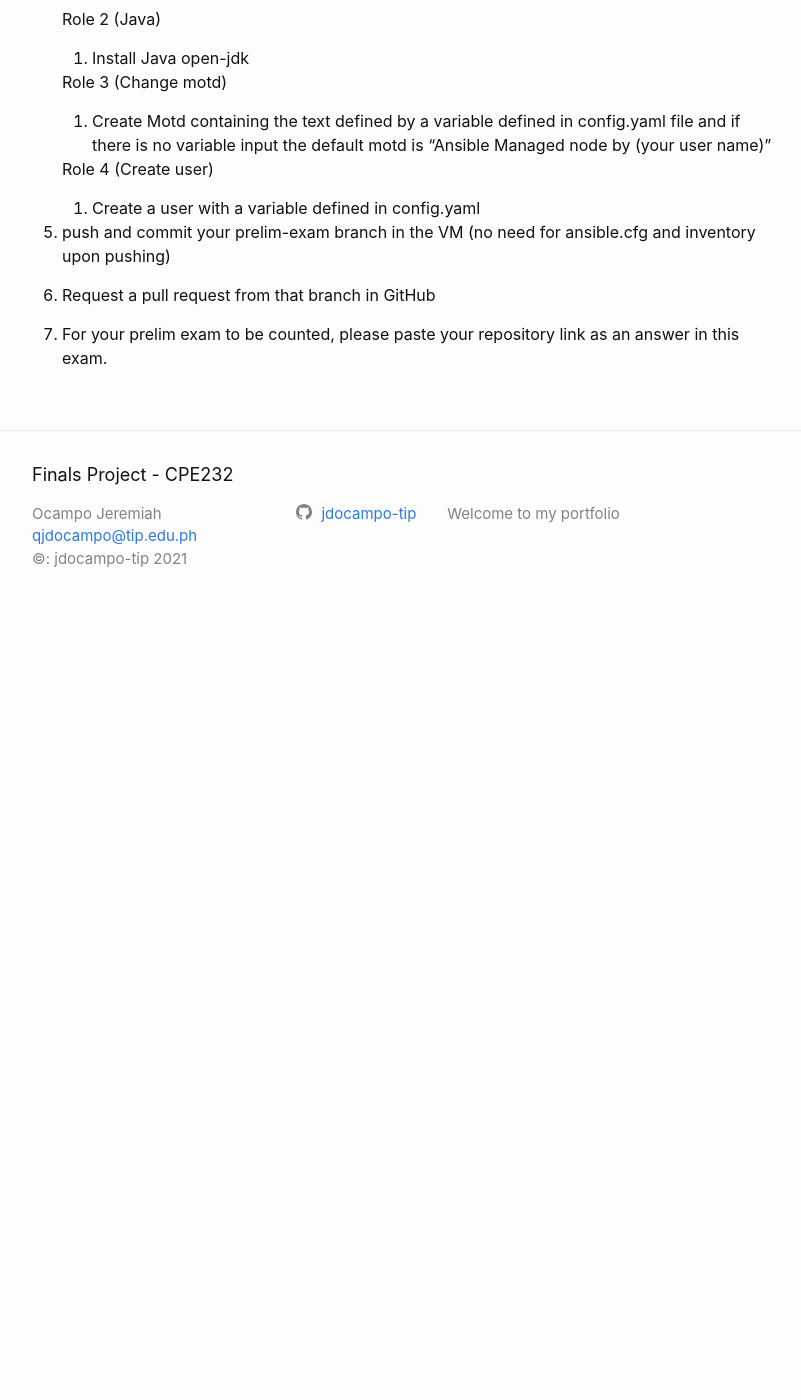
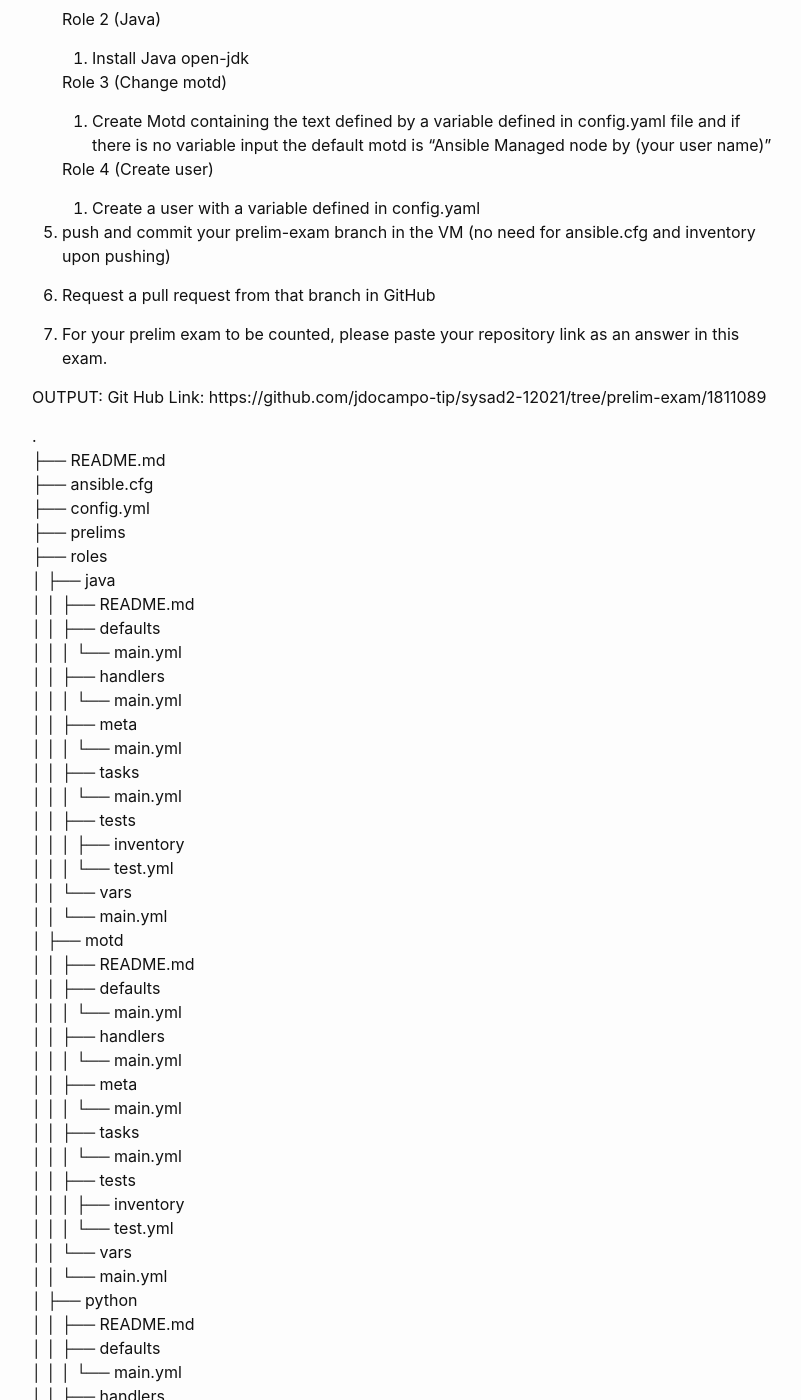
Before and after one commit to jdocampo-tip/jdocampo.github.io, a Jekyll site: the page built from Project/Prelim/_posts/2021-01-16-prelim_exam.md, in a window 1280 px wide and 1400 px high, scrolled down 782 px. Shown: the whole window, without its empty margins (238-1039 px from the left). Built offline with Jekyll 4.4.1, drawn with Linux system fonts in a browser that asks for light colours; before the commit the page ends 1412 px from its top, so only the background shows below that; some of the changed text lies outside the part shown.

Commit message:
Prelim Exam

```diff
--- a/Project/Prelim/_posts/2021-01-16-prelim_exam.md
+++ b/Project/Prelim/_posts/2021-01-16-prelim_exam.md
@@ -39,3 +39,76 @@ Follow procedure:
 6. Request a pull request from that branch in GitHub
 
 7. For your prelim exam to be counted, please paste your repository link as an answer in this exam.
+
+
+OUTPUT:
+Git Hub Link: https://github.com/jdocampo-tip/sysad2-12021/tree/prelim-exam/1811089
+
+.
+├── README.md
+├── ansible.cfg
+├── config.yml
+├── prelims
+├── roles
+│   ├── java
+│   │   ├── README.md
+│   │   ├── defaults
+│   │   │   └── main.yml
+│   │   ├── handlers
+│   │   │   └── main.yml
+│   │   ├── meta
+│   │   │   └── main.yml
+│   │   ├── tasks
+│   │   │   └── main.yml
+│   │   ├── tests
+│   │   │   ├── inventory
+│   │   │   └── test.yml
+│   │   └── vars
+│   │       └── main.yml
+│   ├── motd
+│   │   ├── README.md
+│   │   ├── defaults
+│   │   │   └── main.yml
+│   │   ├── handlers
+│   │   │   └── main.yml
+│   │   ├── meta
+│   │   │   └── main.yml
+│   │   ├── tasks
+│   │   │   └── main.yml
+│   │   ├── tests
+│   │   │   ├── inventory
+│   │   │   └── test.yml
+│   │   └── vars
+│   │       └── main.yml
+│   ├── python
+│   │   ├── README.md
+│   │   ├── defaults
+│   │   │   └── main.yml
+│   │   ├── handlers
+│   │   │   └── main.yml
+│   │   ├── meta
+│   │   │   └── main.yml
+│   │   ├── tasks
+│   │   │   └── main.yml
+│   │   ├── tests
+│   │   │   ├── inventory
+│   │   │   └── test.yml
+│   │   └── vars
+│   │       └── main.yml
+│   └── user
+│       ├── README.md
+│       ├── defaults
+│       │   └── main.yml
+│       ├── handlers
+│       │   └── main.yml
+│       ├── meta
+│       │   └── main.yml
+│       ├── tasks
+│       │   └── main.yml
+│       ├── tests
+│       │   ├── inventory
+│       │   └── test.yml
+│       └── vars
+│           └── main.yml
+└── variables
+    └── varsnames
```
